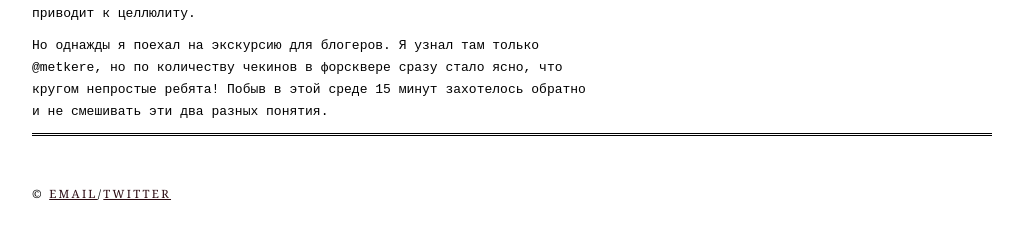
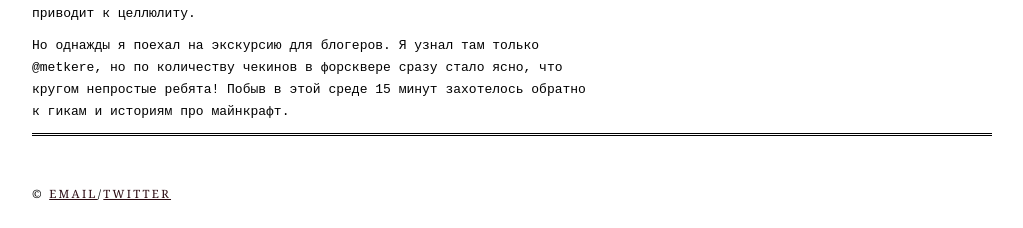
Before and after one commit to ptmt/ptmt.github.com, a Jekyll site: the page built from _posts/2013-06-17-people-love-a-good-story.md, in a window 1280 px wide. Shown: the part 1064-1292 px from the top of the page, without its empty margins (128-1151 px from the left). Built offline with Jekyll 4.4.1, drawn with Linux system fonts in a browser that asks for light colours; Markdown is read by kramdown in place of the engine named in the settings.

Commit message:
Update 2013-06-17-people-love-a-good-story.md

```diff
--- a/_posts/2013-06-17-people-love-a-good-story.md
+++ b/_posts/2013-06-17-people-love-a-good-story.md
@@ -16,4 +16,4 @@ title: Люди любят славные истории
 
 Копирайт на музыку во вконтакте и запрет на пропаганду минета, искреннее непонимание одни людей на то, как другие принимают какие-либо решения. Это здорово, это двадцать первый век, я быстро в это втянулся, я это люблю. Ты читаешь то, что тебе интересно, тебе интересно то, что ты читаешь. Моментальная реакция одного института на неадекватность решений другого. Как сказала бы любая бабушка: "Всё лучше, чем ягуар по подьездам бухать". Ретвитизация фильтрует и очищает мысли, копипаста приводит к целлюлиту.
 
-Но однажды я поехал на экскурсию для блогеров. Я узнал там только @metkere, но по количеству чекинов в форсквере сразу стало ясно, что кругом непростые ребята! Побыв в этой среде 15 минут захотелось обратно и не смешивать эти два разных понятия.
+Но однажды я поехал на экскурсию для блогеров. Я узнал там только @metkere, но по количеству чекинов в форсквере сразу стало ясно, что кругом непростые ребята! Побыв в этой среде 15 минут захотелось обратно к гикам и историям про майнкрафт.
```
